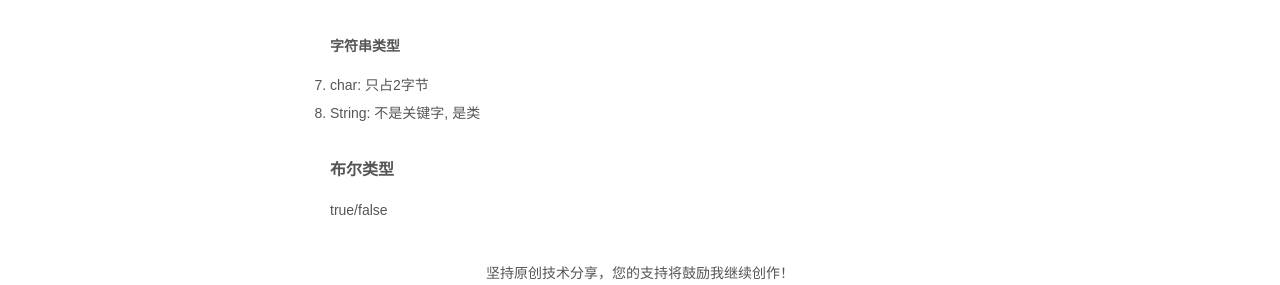
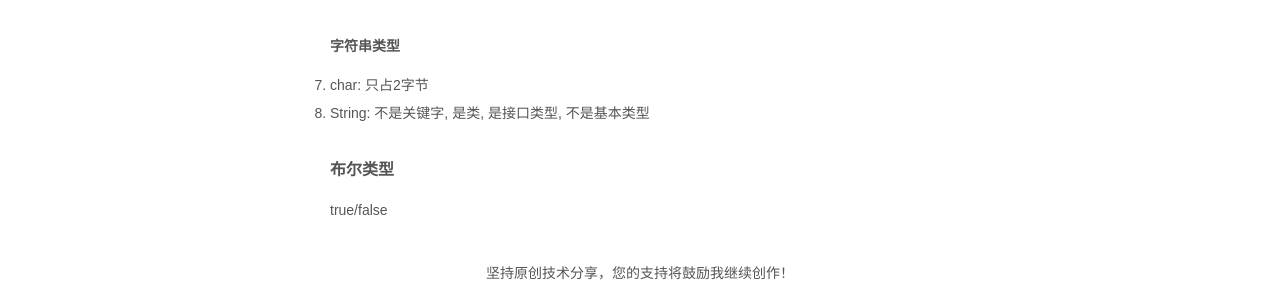
Before and after one commit to Revenant-S/Revenant-S, a Jekyll site: the page built from _posts/2021-03-12-Java语法基础.md, in a window 1280 px wide. Shown: the part 1824-2109 px from the top of the page. Built offline with Jekyll 4.4.1, drawn with Linux system fonts in a browser that asks for light colours; some web fonts are replaced; comment, search, counter and statistics services are not loaded.

Commit message:
修改文件: _posts/2021-03-12-Java语法基础.md

```diff
--- a/_posts/2021-03-12-Java语法基础.md
+++ b/_posts/2021-03-12-Java语法基础.md
@@ -62,6 +62,6 @@ tags:
 2. double: 8个字符
 ##### 字符串类型
 1. char: 只占2字节
-2. String: 不是关键字, 是类
+2. String: 不是关键字, 是类, 是接口类型, 不是基本类型
 #### 布尔类型
 true/false
```
